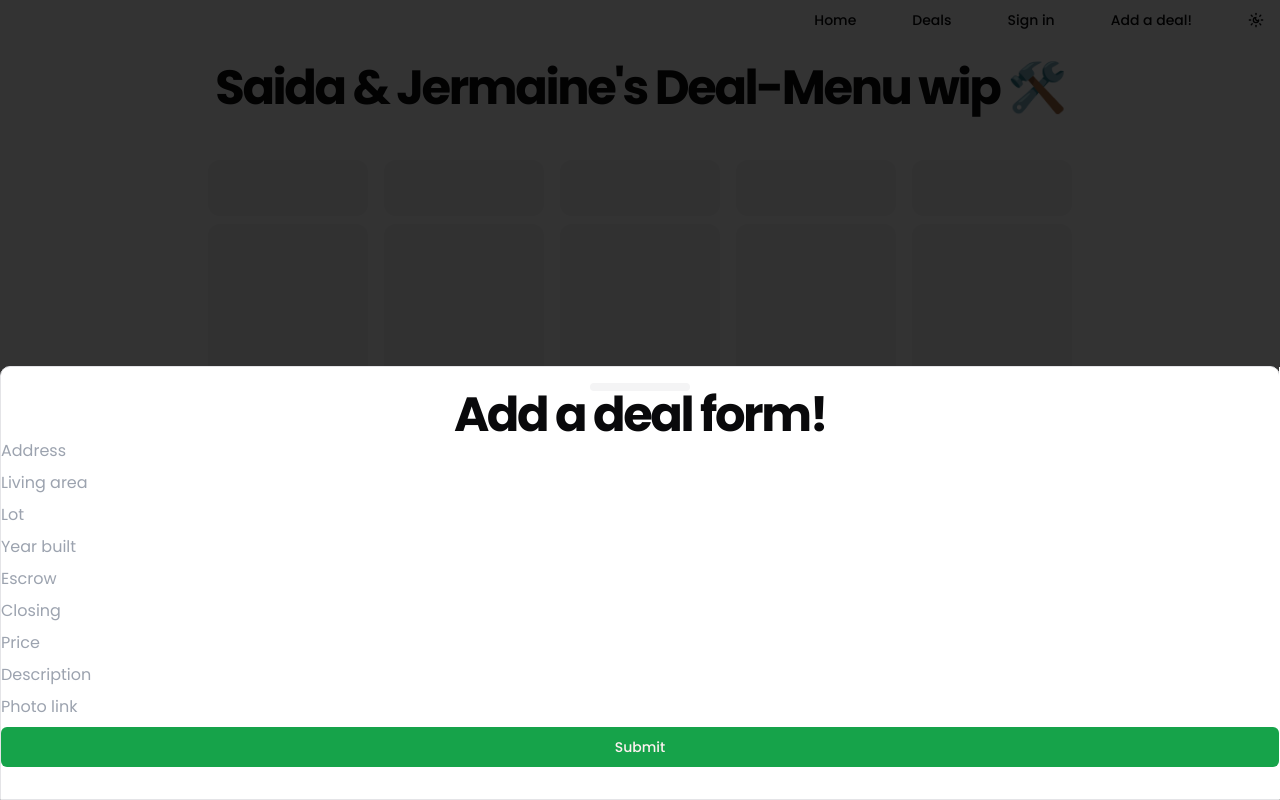
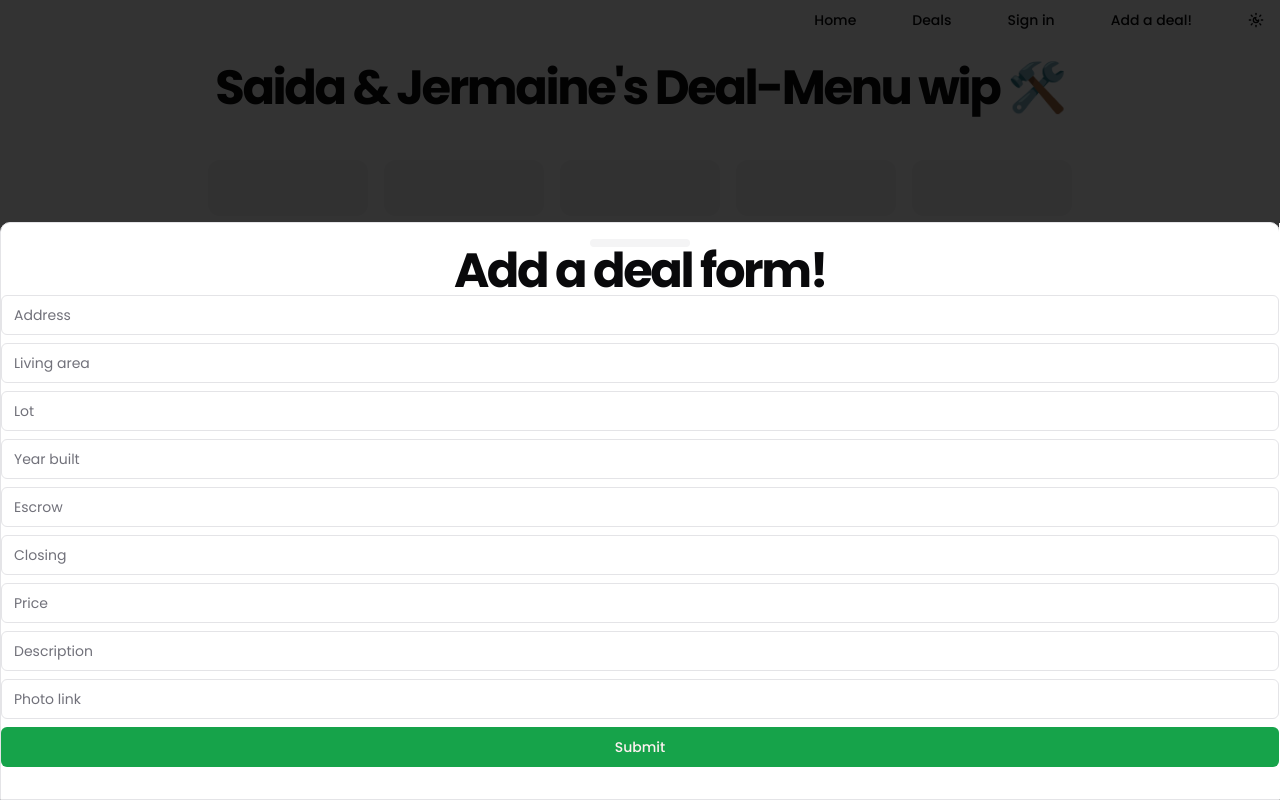
Before and after one commit to danielgoodmanz/dispo-menu, a React (Vite) app: page /dealform in a window 1280 px wide. Both pictures are taken after a click on the button "Add a deal!". Built offline with nearby package versions, Linux system fonts and the light colour scheme.

Commit message:
wrote deal type, context API implementation next

```diff
--- a/src/App.tsx
+++ b/src/App.tsx
@@ -3,7 +3,6 @@ import Header from '@/components/Header';
 import Navbar from '@/components/Navbar';
 import { ThemeProvider } from '@/components/theme-provider';
 import TvBar from '@/components/TvBar';
-import { Button } from '@/components/ui/button';
 import { useEffect, useState } from 'react';
 import { Outlet, useNavigate } from 'react-router';
 import { Toaster } from '@/components/ui/toaster';
@@ -21,10 +20,20 @@ import {
 } from '@/components/ui/drawer';
 import CardSkeleton from '@/components/CardSkeleton';
 
-// type Deals = {
-//   deals: object;
-//   setDeals: React.Dispatch<React.SetStateAction<object>>;
-// };
+// types, WIP, no need to type props as we will be using a context,
+// deal prop types, deal obj pulled from DB
+export type DealProps = {
+  _id: number;
+  address: string;
+  livingArea: string;
+  lot: string;
+  yearBuilt: string;
+  escrow: string;
+  closing: string;
+  price: string;
+  description: string;
+  photo: string;
+};
 
 function App() {
   //navigate hook
@@ -32,7 +41,7 @@ function App() {
   //toast hook
   const { toast } = useToast();
   //state for deals, TODO: move this to context API
-  const [deals, setDeals] = useState([]);
+  const [deals, setDeals] = useState<DealProps[]>([]);
   //state for loading deals
   const [loading, setLoading] = useState(false);
   //state for errors
@@ -60,13 +69,16 @@ function App() {
         } else if (!response.ok) {
           console.error(error);
         }
-      } catch (error) {
-        console.log(error);
-        setError(error.message);
+      } catch (error: unknown) {
+        //type guard
+        if (error instanceof Error) {
+          console.log(error);
+          setError(error.message);
+        }
       }
     };
     fetchDeals();
-  }, []);
+  }, [error, toast]);
 
   const drawerDealFormControl = () => {
     if (open === true) {
@@ -79,7 +91,7 @@ function App() {
   };
 
   //handlers
-  const handleDelete = async (deal) => {
+  const handleDelete = async (deal: DealProps) => {
     const response = await fetch(`http://localhost:3000/delete/${deal._id}`, {
       method: 'delete',
     });
@@ -102,7 +114,6 @@ function App() {
               ))
             : deals.map((deal, index) => {
                 return (
-                  // TODO: refactor so that no need to props.etc.. just pass te deal object let the DealCard deconstruct
                   <DealCard
                     key={deal._id}
                     deal={deal}
@@ -150,8 +161,10 @@ export default App;
 // routing, mostly SPA experience with <Outlet/> XXX
 // error handling in the frontend XXX
 // finish CRUD operations on the front end XXX
+
+// error TOASTS
+// WRITE TYPES
 // styling WIP
 // state (context API)
-// WRITE TYPES
 // UX: allow buyers to express priority interest in a property (toasts!)
 // !! auth for Saida & Jermaine, global context here will be used to allow access to CRUD operations
--- a/src/components/AddDealForm.tsx
+++ b/src/components/AddDealForm.tsx
@@ -4,6 +4,7 @@ import { Button } from '@/components/ui/button';
 import { zodResolver } from '@hookform/resolvers/zod';
 import Header from '@/components/Header';
 import { useOutletContext } from 'react-router';
+import { Input } from '@/components/ui/input';
 
 const AddDealForm = () => {
   const { currentDeal, setCurrentDeal } = useOutletContext();
@@ -108,40 +109,40 @@ const AddDealForm = () => {
       {/* TODO: Add isSubmitting state (maybe from useForm?) */}
       <form
         onSubmit={handleSubmit(onSubmit)}
-        className='flex flex-col space-y-2'
-        // you need to set these below otherwise the form does .. nothing
+        className='flex flex-col gap-y-2'
+        // you need to set these below otherwise the form does.. nothing
         method='post'
         action='/add'
       >
-        <input {...register('address')} type='text' placeholder='Address' />
-        <input
+        <Input {...register('address')} type='text' placeholder='Address' />
+        <Input
           {...register('livingArea')}
           type='text'
           placeholder='Living area'
         />
         {errors.address && <p>{errors.address.message}</p>}
-        <input {...register('lot')} type='text' placeholder='Lot' />
+        <Input {...register('lot')} type='text' placeholder='Lot' />
         {errors.lot && <p>{errors.lot.message}</p>}
-        <input
+        <Input
           {...register('yearBuilt')}
           type='text'
           placeholder='Year built'
         />
         {/* errors must go directly after input for respective field */}
         {errors.yearBuilt && <p>{errors.yearBuilt.message}</p>}
-        <input {...register('escrow')} type='text' placeholder='Escrow' />
+        <Input {...register('escrow')} type='text' placeholder='Escrow' />
         {errors.escrow && <p>{errors.escrow.message}</p>}
-        <input {...register('closing')} type='text' placeholder='Closing' />
+        <Input {...register('closing')} type='text' placeholder='Closing' />
         {errors.closing && <p>{errors.closing.message}</p>}
-        <input {...register('price')} type='text' placeholder='Price' />
+        <Input {...register('price')} type='text' placeholder='Price' />
         {errors.price && <p>{errors.price.message}</p>}
-        <input
+        <Input
           {...register('description')}
           type='text'
           placeholder='Description'
         />
         {errors.description && <p>{errors.description.message}</p>}
-        <input {...register('photo')} type='text' placeholder='Photo link' />
+        <Input {...register('photo')} type='text' placeholder='Photo link' />
         {errors.photo && <p>{errors.photo.message}</p>}
         {/* TODO: error - in HTML, button cannot be a descendant of button */}
         <Button disabled={isSubmitting} type='submit'>
--- a/src/components/TvBar.tsx
+++ b/src/components/TvBar.tsx
@@ -7,7 +7,7 @@ import NBC from '@/assets/NBC.svg';
 const TvBar = () => {
   return (
     <div className='flex bg-primary justify-center space-x-8 items-center'>
-      <p className='text-lg font-extrabold'>As Seen On</p>
+      <p className='text-lg font-bold'>As Seen On</p>
       <p>|</p>
       <img src={ABC} alt='ABC logo' className='w-10 h-10 m-4' />
       <img src={CBS} alt='CBS logo' className='w-10 h-10 m-4' />
```
